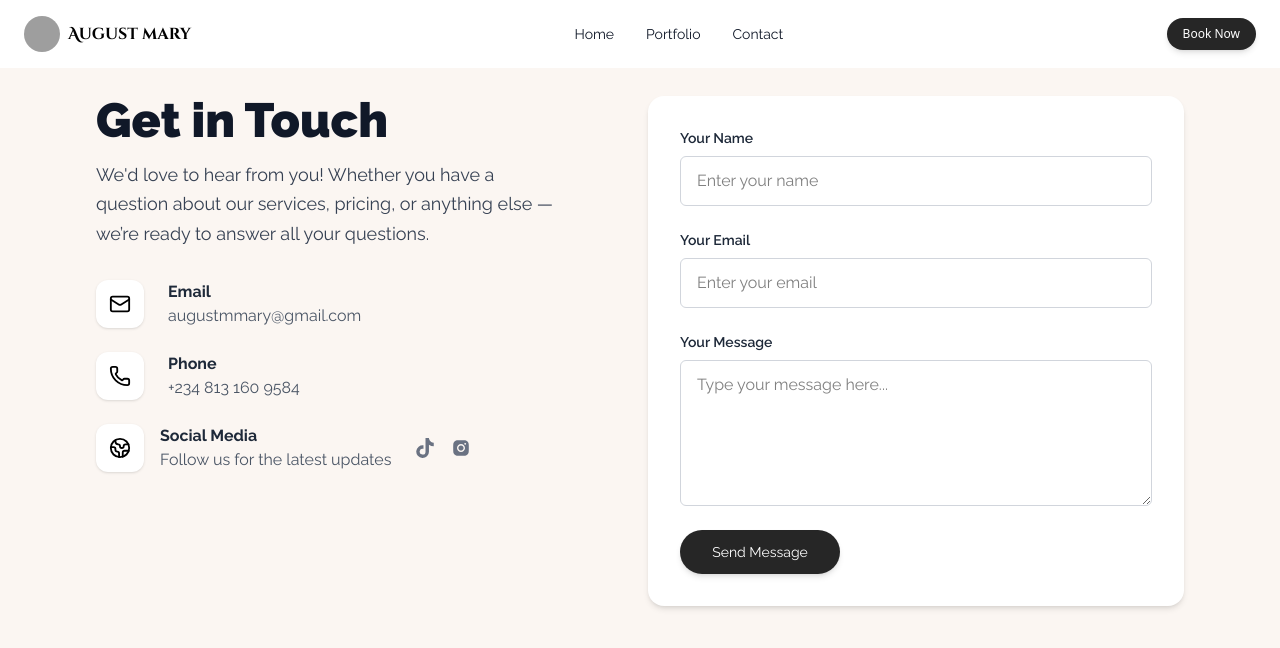
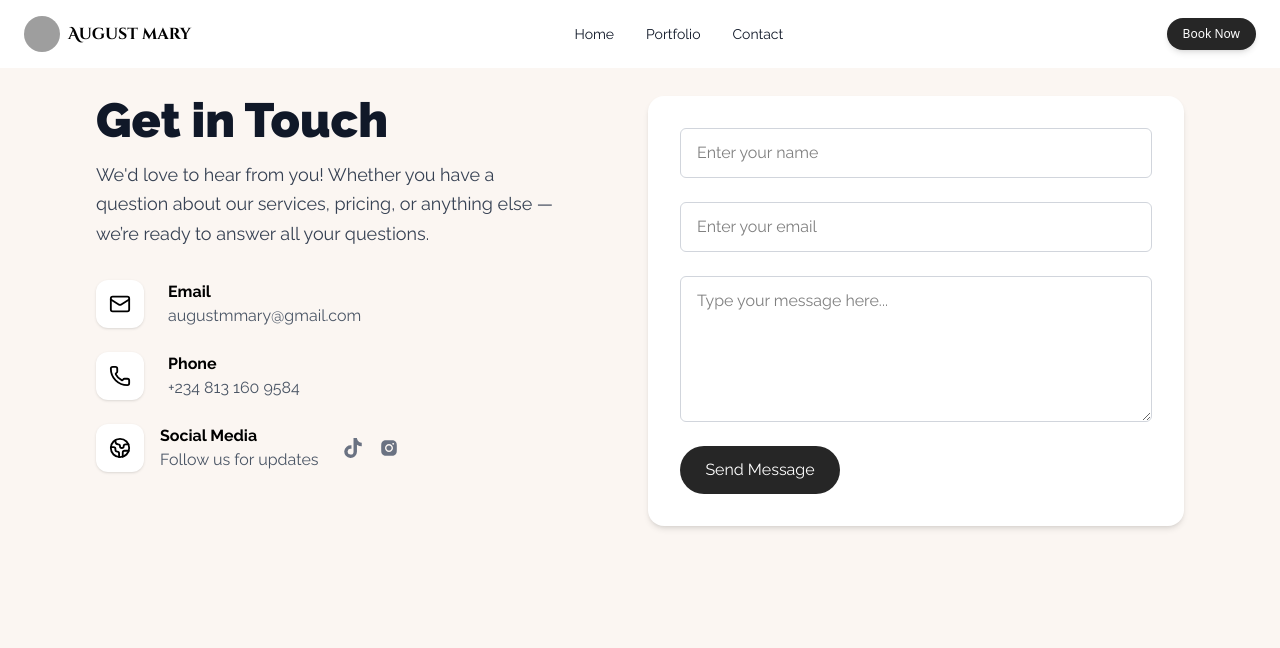
Before and after one commit to Eddyboy222/August-Mary-Booking-Website, a React (Vite) app: page /contact in a window 1280 px wide. Shown: the top 648 px of the page. Built offline with nearby package versions, Linux system fonts and the light colour scheme; grey boxes are pictures that could not be loaded; a web font is replaced by a local one.

Commit message:
Backend connect

```diff
--- a/package.json
+++ b/package.json
@@ -27,6 +27,7 @@
     "@types/react": "^19.1.16",
     "@types/react-dom": "^19.1.9",
     "@vitejs/plugin-react": "^5.0.4",
+    "baseline-browser-mapping": "^2.9.11",
     "eslint": "^9.36.0",
     "eslint-plugin-react-hooks": "^5.2.0",
     "eslint-plugin-react-refresh": "^0.4.22",
--- a/src/App.tsx
+++ b/src/App.tsx
@@ -9,19 +9,21 @@ import PortfolioPage from "./Pages/PortfolioPage";
 import ContactPage from "./Pages/ContactPage";
 // import AboutPage from "./Pages/AboutPage";
 import BookingPage from "./Pages/BookingPage";
+import AdminPage from "./Pages/AdminPage";
+import ScrollToTop from "./Components/ScrollToTop";
 
 
 function App() {
   return (
     <Router>
+      <ScrollToTop />
       <Routes>
         <Route path="/" element={<HomePage/>} />
         <Route path="/portfolio" element={<PortfolioPage/>} />
         <Route path="/contact" element={<ContactPage/>} />
         {/* <Route path="/about" element={<AboutPage/>} /> */}
         <Route path="/book" element={<BookingPage/>} />
-
-
+        <Route path="/admin" element={<AdminPage />} />
       </Routes>
     </Router>
   )
--- a/src/Components/Contact/Getintouch.tsx
+++ b/src/Components/Contact/Getintouch.tsx
@@ -1,13 +1,101 @@
+import { useState } from "react";
 import { Mail, Phone, Earth } from "lucide-react";
 import { FaTiktok } from "react-icons/fa";
 import { AiFillInstagram } from "react-icons/ai";
 import { motion } from "framer-motion";
+import { sendContactMessage } from "../../lib/contactApi";
+import type { ContactPayload } from "../../types/contact";
 
 function Getintouch() {
+  // const [name, setName] = useState("");
+  // const [email, setEmail] = useState("");
+  // const [message, setMessage] = useState("");
+  // const [loading, setLoading] = useState(false);
+  // const [success, setSuccess] = useState("");
+  // const [error, setError] = useState("");
+  const [name, setName] = useState<string>("");
+  const [email, setEmail] = useState<string>("");
+  const [message, setMessage] = useState<string>("");
+
+  const [loading, setLoading] = useState<boolean>(false);
+  const [error, setError] = useState<string | null>(null);
+  const [success, setSuccess] = useState<string | null>(null);
+
+  // const handleSubmit = async (e: React.FormEvent<HTMLFormElement>) => {
+  //   e.preventDefault();
+
+  //   setError("");
+  //   setSuccess("");
+
+  //   if (!name || !email || !message) {
+  //     setError("Please fill in all fields.");
+  //     return;
+  //   }
+
+  //   try {
+  //     setLoading(true);
+
+  //     const res = await fetch("http://localhost:5000/api/contact", {
+  //       method: "POST",
+  //       headers: { "Content-Type": "application/json" },
+  //       body: JSON.stringify({ name, email, message }),
+  //     });
+
+  //     const data: { message?: string } = await res.json();
+
+  //     if (!res.ok) {
+  //       throw new Error(data.message || "Failed to send message");
+  //     }
+
+  //     setSuccess("Message sent successfully!");
+  //     setName("");
+  //     setEmail("");
+  //     setMessage("");
+  //   } catch (err: unknown) {
+  //     if (err instanceof Error) {
+  //       setError(err.message);
+  //     } else {
+  //       setError("Unexpected error occurred");
+  //     }
+  //   } finally {
+  //     setLoading(false);
+  //   }
+  // };
+
+  const handleSubmit = async (e: React.FormEvent<HTMLFormElement>) => {
+    e.preventDefault();
+
+    const payload: ContactPayload = {
+      name,
+      email,
+      message,
+    };
+
+    try {
+      setLoading(true);
+      setError(null);
+      setSuccess(null);
+
+      await sendContactMessage(payload);
+
+      setSuccess("Message sent successfully!");
+      setName("");
+      setEmail("");
+      setMessage("");
+    } catch (err) {
+      if (err instanceof Error) {
+        setError(err.message);
+      } else {
+        setError("Something went wrong");
+      }
+    } finally {
+      setLoading(false);
+    }
+  };
+
   return (
     <div className="w-full min-h-screen flex flex-col items-center bg-[#fbf6f2] py-16 px-6 md:px-12 lg:px-24 pt-24">
       <div className="w-full flex flex-col lg:flex-row justify-between gap-12 lg:gap-20 max-w-6xl">
-
         {/* Left Section */}
         <motion.div
           initial={{ opacity: 0, y: 40 }}
@@ -27,97 +115,57 @@ function Getintouch() {
           </p>
 
           <div className="flex flex-col space-y-6">
-
             {/* Email */}
-            <motion.div
-              initial={{ opacity: 0, x: -40 }}
-              whileInView={{ opacity: 1, x: 0 }}
-              transition={{ duration: 0.6, ease: "easeOut" }}
-              viewport={{ once: true }}
-              className="flex items-center gap-4 md:gap-6"
-            >
-              <div className="bg-white p-3 text-black rounded-xl w-12 h-12 flex items-center justify-center shadow-sm">
+            <div className="flex items-center gap-6">
+              <div className="bg-white p-3 rounded-xl w-12 h-12 flex items-center justify-center shadow-sm">
                 <Mail size={22} />
               </div>
-              <div className="flex flex-col leading-tight">
-                <p className="text-gray-800 font-Raleway font-bold text-sm md:text-base">
-                  Email
-                </p>
-                <p className="text-gray-600 font-Raleway text-sm md:text-base">
+              <div>
+                <p className="font-Raleway font-bold">Email</p>
+                <p className="text-gray-600 font-Raleway">
                   augustmmary@gmail.com
                 </p>
               </div>
-            </motion.div>
+            </div>
 
             {/* Phone */}
-            <motion.div
-              initial={{ opacity: 0, x: -40 }}
-              whileInView={{ opacity: 1, x: 0 }}
-              transition={{ duration: 0.6, ease: "easeOut", delay: 0.1 }}
-              viewport={{ once: true }}
-              className="flex items-center gap-4 md:gap-6"
-            >
-              <div className="bg-white p-3 text-black rounded-xl w-12 h-12 flex items-center justify-center shadow-sm">
+            <div className="flex items-center gap-6">
+              <div className="bg-white p-3 rounded-xl w-12 h-12 flex items-center justify-center shadow-sm">
                 <Phone size={22} />
               </div>
-              <div className="flex flex-col leading-tight">
-                <p className="text-gray-800 font-Raleway font-bold text-sm md:text-base">
-                  Phone
-                </p>
-                <p className="text-gray-600 font-Raleway text-sm md:text-base">
-                  +234 813 160 9584
-                </p>
+              <div>
+                <p className="font-Raleway font-bold">Phone</p>
+                <p className="text-gray-600 font-Raleway">+234 813 160 9584</p>
               </div>
-            </motion.div>
+            </div>
 
             {/* Socials */}
-            <motion.div
-              initial={{ opacity: 0, x: -40 }}
-              whileInView={{ opacity: 1, x: 0 }}
-              transition={{ duration: 0.6, ease: "easeOut", delay: 0.2 }}
-              viewport={{ once: true }}
-              className="flex items-center gap-4 md:gap-4"
-            >
-              <div className="bg-white p-3 text-black rounded-xl w-12 h-12 flex items-center justify-center shadow-sm">
+            <div className="flex items-center gap-4">
+              <div className="bg-white p-3 rounded-xl w-12 h-12 flex items-center justify-center shadow-sm">
                 <Earth size={22} />
               </div>
-              <div className="flex flex-col leading-tight">
-                <p className="text-gray-800 font-Raleway font-bold text-sm md:text-base">
-                  Social Media
-                </p>
-                <p className="text-gray-600 font-Raleway text-sm md:text-base">
-                  Follow us for the latest updates
+              <div>
+                <p className="font-Raleway font-bold">Social Media</p>
+                <p className="text-gray-600 font-Raleway">
+                  Follow us for updates
                 </p>
               </div>
 
               <div className="flex gap-4 ml-2">
-                <a
-                  href="https://www.tiktok.com/@august_mary"
-                  target="_blank"
-                  rel="noopener noreferrer"
-                  aria-label="TikTok"
-                  className="group relative"
-                >
+                <a href="https://www.tiktok.com/@august_mary" target="_blank">
                   <FaTiktok
                     size={20}
-                    className="text-gray-500 group-hover:text-black transition-colors duration-300"
+                    className="text-gray-500 hover:text-black"
                   />
                 </a>
-
-                <a
-                  href="https://www.instagram.com/_augustmary"
-                  target="_blank"
-                  rel="noopener noreferrer"
-                  aria-label="Instagram"
-                  className="group relative"
-                >
+                <a href="https://www.instagram.com/_augustmary" target="_blank">
                   <AiFillInstagram
                     size={20}
-                    className="text-gray-500 group-hover:text-black transition-colors duration-300"
+                    className="text-gray-500 hover:text-black"
                   />
                 </a>
               </div>
-            </motion.div>
+            </div>
           </div>
         </motion.div>
 
@@ -125,58 +173,57 @@ function Getintouch() {
         <motion.div
           initial={{ opacity: 0, y: 40 }}
           whileInView={{ opacity: 1, y: 0 }}
-          transition={{ duration: 0.8, ease: "easeOut" }}
+          transition={{ duration: 0.8 }}
           viewport={{ once: true }}
           className="flex-1 bg-white rounded-2xl shadow-md p-8"
         >
-          <form className="flex flex-col space-y-6">
-
+          <form onSubmit={handleSubmit} className="flex flex-col space-y-6">
             {/* Name */}
-            <div className="flex flex-col space-y-2">
-              <label className="text-gray-800 font-Raleway font-semibold text-sm">
-                Your Name
-              </label>
             <input
               type="text"
+              value={name}
+              onChange={(e) => setName(e.target.value)}
               placeholder="Enter your name"
-                className="px-4 py-3 border border-gray-300 rounded-md focus:outline-none focus:ring-2 focus:ring-black font-Raleway"
+              className="px-4 py-3 border border-gray-300 rounded-md font-Raleway"
             />
-            </div>
 
             {/* Email */}
-            <div className="flex flex-col space-y-2">
-              <label className="text-gray-800 font-Raleway font-semibold text-sm">
-                Your Email
-              </label>
             <input
               type="email"
+              value={email}
+              onChange={(e) => setEmail(e.target.value)}
               placeholder="Enter your email"
-                className="px-4 py-3 border border-gray-300 rounded-md focus:outline-none focus:ring-2 focus:ring-black font-Raleway"
+              className="px-4 py-3 border border-gray-300 rounded-md font-Raleway"
             />
-            </div>
 
             {/* Message */}
-            <div className="flex flex-col space-y-2">
-              <label className="text-gray-800 font-Raleway font-semibold text-sm">
-                Your Message
-              </label>
             <textarea
+              value={message}
+              onChange={(e) => setMessage(e.target.value)}
               placeholder="Type your message here..."
               rows={5}
-                className="px-4 py-3 border border-gray-300 rounded-md focus:outline-none focus:ring-2 focus:ring-black font-Raleway"
-              ></textarea>
-            </div>
+              className="px-4 py-3 border border-gray-300 rounded-md font-Raleway"
+            />
+
+            {/* Feedback */}
+            {error && (
+              <p className="text-red-600 text-sm font-Raleway">{error}</p>
+            )}
+
+            {success && (
+              <p className="text-green-600 text-sm font-Raleway">{success}</p>
+            )}
 
             {/* Button */}
             <button
               type="submit"
-              className="w-40 px-4 py-3 bg-[#262626] text-white text-sm rounded-full shadow-md hover:bg-[#0a0a0a] transition-colors duration-300 font-Raleway self-start"
+              disabled={loading}
+              className="w-40 px-4 py-3 bg-[#262626] text-white rounded-full font-Raleway disabled:opacity-50"
             >
-              Send Message
+              {loading ? "Sending..." : "Send Message"}
             </button>
           </form>
         </motion.div>
-
       </div>
     </div>
   );
--- a/src/Components/Home/Hero.tsx
+++ b/src/Components/Home/Hero.tsx
@@ -59,7 +59,7 @@ function Hero() {
         <motion.img
           className="object-cover outline rounded-xl transform -translate-y-3 hover:scale-105 transition-transform duration-300
           w-40 h-56 sm:w-48 sm:h-64 md:w-56 md:h-72 lg:w-64 lg:h-[26rem]"
-          src="https://res.cloudinary.com/dafafyxbh/image/upload/v1760746608/522681876_18284920876284941_7507482192588424598_n_thjuhu.jpg"
+          src="https://res.cloudinary.com/dafafyxbh/image/upload/v1767311289/2222_pngeun.png"
           alt="fashion illustration 1"
           variants={{
             hidden: { opacity: 0, x: -50 },
--- /dev/null
+++ b/src/Pages/AdminPage.tsx
@@ -0,0 +1,155 @@
+import { useState } from "react";
+
+interface Booking {
+  _id: string;
+  fullName: string;
+  email: string;
+  phone: string;
+  selectedDay: string;
+  time: string;
+  mainOption: string;
+  subOption: string;
+  description?: string;
+}
+
+export default function AdminPage() {
+  const [password, setPassword] = useState("");
+  const [loggedIn, setLoggedIn] = useState(false);
+  const [bookings, setBookings] = useState<Booking[]>([]);
+  const [loading, setLoading] = useState(false);
+
+  const headers = {
+    "Content-Type": "application/json",
+    "x-admin-password": password,
+  };
+
+  const fetchBookings = async () => {
+    setLoading(true);
+    const res = await fetch(
+      "http://localhost:5000/api/admin/bookings",
+      { headers }
+    );
+    const data = await res.json();
+    setBookings(data);
+    setLoading(false);
+  };
+
+  const deleteBooking = async (id: string) => {
+    if (!confirm("Delete this booking?")) return;
+
+    await fetch(
+      `http://localhost:5000/api/admin/bookings/${id}`,
+      {
+        method: "DELETE",
+        headers,
+      }
+    );
+
+    setBookings((prev) => prev.filter((b) => b._id !== id));
+  };
+
+  /* 🔐 LOGIN */
+  if (!loggedIn) {
+    return (
+      <div className="min-h-screen flex items-center justify-center bg-[#fbf6f2] px-4">
+        <div className="bg-white w-full max-w-sm p-8 rounded-2xl shadow-lg">
+          <h1 className="text-2xl font-bold text-center mb-2">
+            Admin Access
+          </h1>
+          <p className="text-center text-gray-500 mb-6 text-sm">
+            Enter admin password to continue
+          </p>
+
+          <input
+            type="password"
+            placeholder="Admin password"
+            className="w-full border rounded-lg px-4 py-3 mb-4 focus:outline-none focus:ring-2 focus:ring-black"
+            onChange={(e) => setPassword(e.target.value)}
+          />
+
+          <button
+            onClick={() => {
+              setLoggedIn(true);
+              fetchBookings();
+            }}
+            className="w-full bg-black text-white py-3 rounded-lg hover:bg-gray-800 transition"
+          >
+            Login
+          </button>
+        </div>
+      </div>
+    );
+  }
+
+  /* 📋 BOOKINGS */
+  return (
+    <div className="min-h-screen bg-[#fbf6f2] p-6">
+      <div className="max-w-5xl mx-auto">
+        <div className="flex items-center justify-between mb-6">
+          <h1 className="text-3xl font-black font-Raleway">Bookings</h1>
+          <span className="text-sm text-gray-600">
+            Total: {bookings.length}
+          </span>
+        </div>
+
+        {loading && (
+          <p className="text-center text-gray-500">Loading bookings…</p>
+        )}
+
+        {!loading && bookings.length === 0 && (
+          <div className="text-center bg-white p-10 rounded-xl shadow">
+            <p className="text-gray-500">No bookings yet.</p>
+          </div>
+        )}
+
+        <div className="grid gap-5">
+          {bookings.map((b) => (
+            <div
+              key={b._id}
+              className="bg-white rounded-2xl shadow p-6 flex flex-col md:flex-row md:justify-between gap-4"
+            >
+              <div className="space-y-1">
+                <h2 className="font-bold font-Raleway text-lg">
+                  {b.fullName}
+                </h2>
+
+                <p className="text-sm text-gray-600 font-Raleway">{b.email}</p>
+                <p className="text-sm font-Raleway">{b.phone}</p>
+
+                <div className="mt-2 text-sm font-Raleway">
+                  <p>
+                    <span className="font-medium">Date:</span>{" "}
+                    {b.selectedDay}
+                  </p>
+                  <p>
+                    <span className="font-medium">Time:</span>{" "}
+                    {b.time}
+                  </p>
+                  <p>
+                    <span className="font-medium">Service:</span>{" "}
+                    {b.mainOption} → {b.subOption}
+                  </p>
+                </div>
+
+                {b.description && (
+                  <p className="mt-2 text-sm text-gray-700 font-Raleway">
+                    “{b.description}”
+                  </p>
+                )}
+              </div>
+
+              <div className="flex items-start md:items-center">
+                <button
+                  onClick={() => deleteBooking(b._id)}
+                  className=" font-Raleway text-red-600 border border-red-600 px-4 py-2 rounded-lg text-sm hover:bg-red-600 hover:text-white transition"
+                >
+                  Delete
+                </button>
+              </div>
+            </div>
+          ))}
+        </div>
+      </div>
+    </div>
+  );
+}
--- a/src/Pages/HomePage.tsx
+++ b/src/Pages/HomePage.tsx
@@ -14,7 +14,7 @@ const imagesData = [
   },
   {
     picture:
-      "https://res.cloudinary.com/dafafyxbh/image/upload/v1760746608/505137624_18279656404284941_4980997270212027287_n_dikagy.jpg",
+      "https://res.cloudinary.com/dafafyxbh/image/upload/v1767312471/555_tvolmp.png",
   },
   {
     picture:
@@ -26,7 +26,7 @@ const imagesData = [
   },
   {
     picture:
-      "https://res.cloudinary.com/dafafyxbh/image/upload/v1760746608/522681876_18284920876284941_7507482192588424598_n_thjuhu.jpg",
+      "https://res.cloudinary.com/dafafyxbh/image/upload/v1767311289/2222_pngeun.png",
   },
   {
     picture:
--- /dev/null
+++ b/src/lib/contactApi.ts
@@ -0,0 +1,22 @@
+import type { ContactPayload, ContactResponse } from "../types/contact";
+
+const API_BASE = "https://august-mary-backend.onrender.com";
+
+export async function sendContactMessage(
+  data: ContactPayload
+): Promise<ContactResponse> {
+  const res = await fetch(`${API_BASE}/api/contact`, {
+    method: "POST",
+    headers: {
+      "Content-Type": "application/json",
+    },
+    body: JSON.stringify(data),
+  });
+
+  if (!res.ok) {
+    const error: { message?: string } = await res.json();
+    throw new Error(error.message ?? "Failed to send message");
+  }
+
+  return (await res.json()) as ContactResponse;
+}
--- /dev/null
+++ b/src/types/contact.ts
@@ -0,0 +1,9 @@
+export interface ContactPayload {
+  name: string;
+  email: string;
+  message: string;
+}
+
+export interface ContactResponse {
+  message: string;
+}
```
Also changed, not shown: src/Components/Book/BookingHero.tsx (+118 -66 lines), src/Components/ScrollToTop.tsx (added, +14 -0 lines), src/lib/api.ts (added, +35 -0 lines), src/types/booking.ts (added, +17 -0 lines), 2 other files (tests, documents, lock files or other folders). Lines whose indentation alone changed are shown as unchanged.
